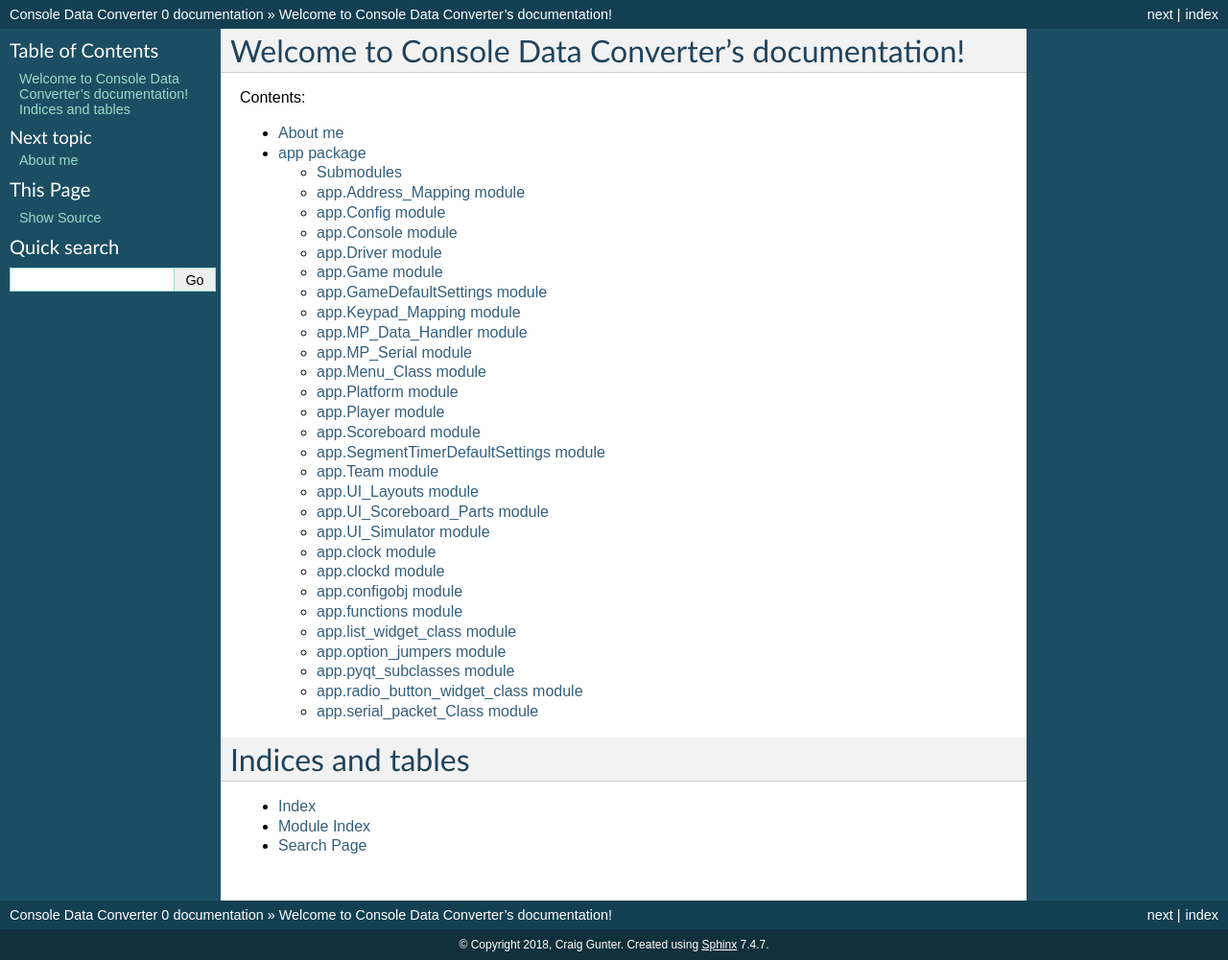
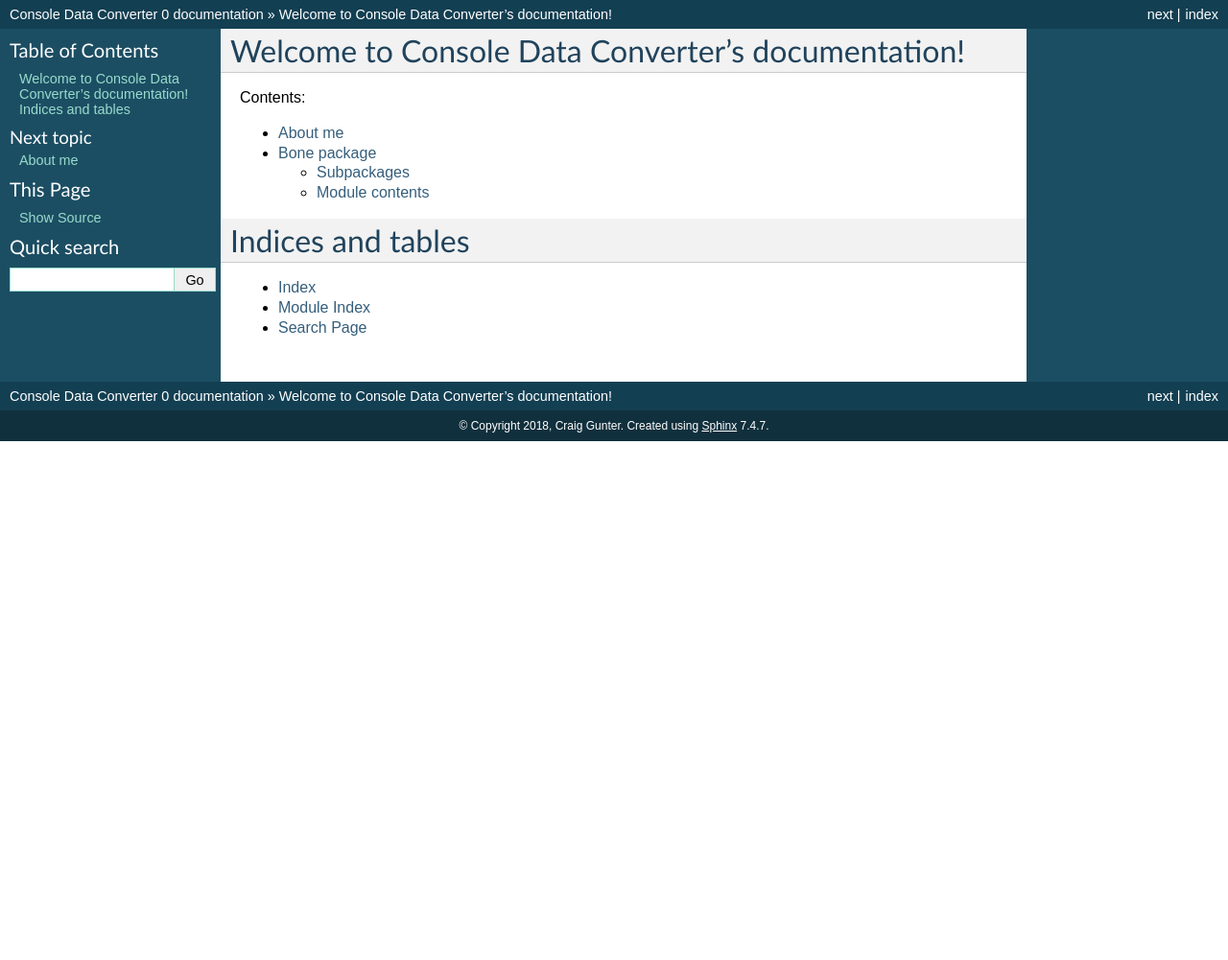
Before and after one commit to electromantis79/WHHC-KD, a Sphinx documentation site: the page built from docs/source/index.rst, in a window 1280 px wide. Shown: the whole page at 96% size. Built offline with Sphinx 7.4.7, drawn with Linux system fonts in a browser that asks for light colours; after the commit the page ends 900 px from its top, so only the background shows below that.

Commit message:
Sphinx update

```diff
--- /dev/null
+++ b/docs/source/Bone.rst
@@ -0,0 +1,17 @@
+Bone package
+============
+
+Subpackages
+-----------
+
+.. toctree::
+
+    Bone.app
+
+Module contents
+---------------
+
+.. automodule:: Bone
+    :members:
+    :undoc-members:
+    :show-inheritance:
--- a/docs/source/app.rst
+++ /dev/null
@@ -1,221 +0,0 @@
-app package
-===========
-
-Submodules
-----------
-
-app.Address_Mapping module
---------------------------
-
-.. automodule:: app.Address_Mapping
-    :members:
-    :undoc-members:
-    :show-inheritance:
-
-app.Config module
------------------
-
-.. automodule:: app.Config
-    :members:
-    :undoc-members:
-    :show-inheritance:
-
-app.Console module
-------------------
-
-.. automodule:: app.Console
-    :members:
-    :undoc-members:
-    :show-inheritance:
-
-app.Driver module
------------------
-
-.. automodule:: app.Driver
-    :members:
-    :undoc-members:
-    :show-inheritance:
-
-app.Game module
----------------
-
-.. automodule:: app.Game
-    :members:
-    :undoc-members:
-    :show-inheritance:
-
-app.GameDefaultSettings module
-------------------------------
-
-.. automodule:: app.GameDefaultSettings
-    :members:
-    :undoc-members:
-    :show-inheritance:
-
-app.Keypad_Mapping module
--------------------------
-
-.. automodule:: app.Keypad_Mapping
-    :members:
-    :undoc-members:
-    :show-inheritance:
-
-app.MP_Data_Handler module
---------------------------
-
-.. automodule:: app.MP_Data_Handler
-    :members:
-    :undoc-members:
-    :show-inheritance:
-
-app.MP_Serial module
---------------------
-
-.. automodule:: app.MP_Serial
-    :members:
-    :undoc-members:
-    :show-inheritance:
-
-app.Menu_Class module
----------------------
-
-.. automodule:: app.Menu_Class
-    :members:
-    :undoc-members:
-    :show-inheritance:
-
-app.Platform module
--------------------
-
-.. automodule:: app.Platform
-    :members:
-    :undoc-members:
-    :show-inheritance:
-
-app.Player module
------------------
-
-.. automodule:: app.Player
-    :members:
-    :undoc-members:
-    :show-inheritance:
-
-app.Scoreboard module
----------------------
-
-.. automodule:: app.Scoreboard
-    :members:
-    :undoc-members:
-    :show-inheritance:
-
-app.SegmentTimerDefaultSettings module
---------------------------------------
-
-.. automodule:: app.SegmentTimerDefaultSettings
-    :members:
-    :undoc-members:
-    :show-inheritance:
-
-app.Team module
----------------
-
-.. automodule:: app.Team
-    :members:
-    :undoc-members:
-    :show-inheritance:
-
-app.UI_Layouts module
----------------------
-
-.. automodule:: app.UI_Layouts
-    :members:
-    :undoc-members:
-    :show-inheritance:
-
-app.UI_Scoreboard_Parts module
-------------------------------
-
-.. automodule:: app.UI_Scoreboard_Parts
-    :members:
-    :undoc-members:
-    :show-inheritance:
-
-app.UI_Simulator module
------------------------
-
-.. automodule:: app.UI_Simulator
-    :members:
-    :undoc-members:
-    :show-inheritance:
-
-app.clock module
-----------------
-
-.. automodule:: app.clock
-    :members:
-    :undoc-members:
-    :show-inheritance:
-
-app.clockd module
------------------
-
-.. automodule:: app.clockd
-    :members:
-    :undoc-members:
-    :show-inheritance:
-
-app.configobj module
---------------------
-
-.. automodule:: app.configobj
-    :members:
-    :undoc-members:
-    :show-inheritance:
-
-app.functions module
---------------------
-
-.. automodule:: app.functions
-    :members:
-    :undoc-members:
-    :show-inheritance:
-
-app.list_widget_class module
-----------------------------
-
-.. automodule:: app.list_widget_class
-    :members:
-    :undoc-members:
-    :show-inheritance:
-
-app.option_jumpers module
--------------------------
-
-.. automodule:: app.option_jumpers
-    :members:
-    :undoc-members:
-    :show-inheritance:
-
-app.pyqt_subclasses module
---------------------------
-
-.. automodule:: app.pyqt_subclasses
-    :members:
-    :undoc-members:
-    :show-inheritance:
-
-app.radio_button_widget_class module
-------------------------------------
-
-.. automodule:: app.radio_button_widget_class
-    :members:
-    :undoc-members:
-    :show-inheritance:
-
-app.serial_packet_Class module
-------------------------------
-
-.. automodule:: app.serial_packet_Class
-    :members:
-    :undoc-members:
-    :show-inheritance:
--- a/docs/source/index.rst
+++ b/docs/source/index.rst
@@ -12,7 +12,7 @@ Contents:
    :maxdepth: 2
 
    about
-   app
+   Bone
 
 
 Indices and tables
```
Also changed, not shown: docs/source/Bone.app.game.rst (added, +70 -0 lines), docs/source/Bone.app.pyqt.rst (added, +54 -0 lines), docs/source/Bone.app.rst (added, +111 -0 lines), docs/source/Bone.app.serial.rst (added, +30 -0 lines), docs/source/modules.rst (added, +7 -0 lines), 4 other files.
